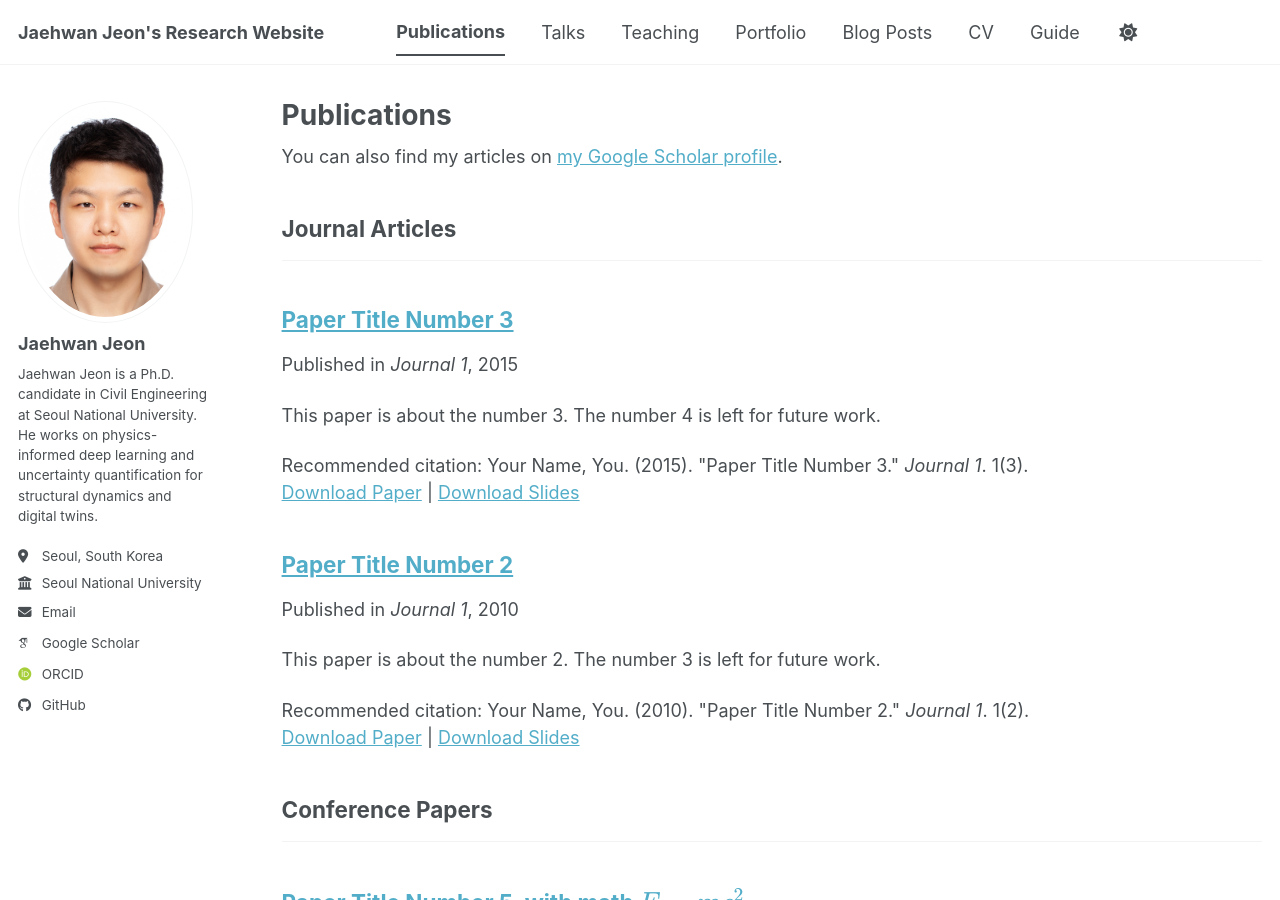
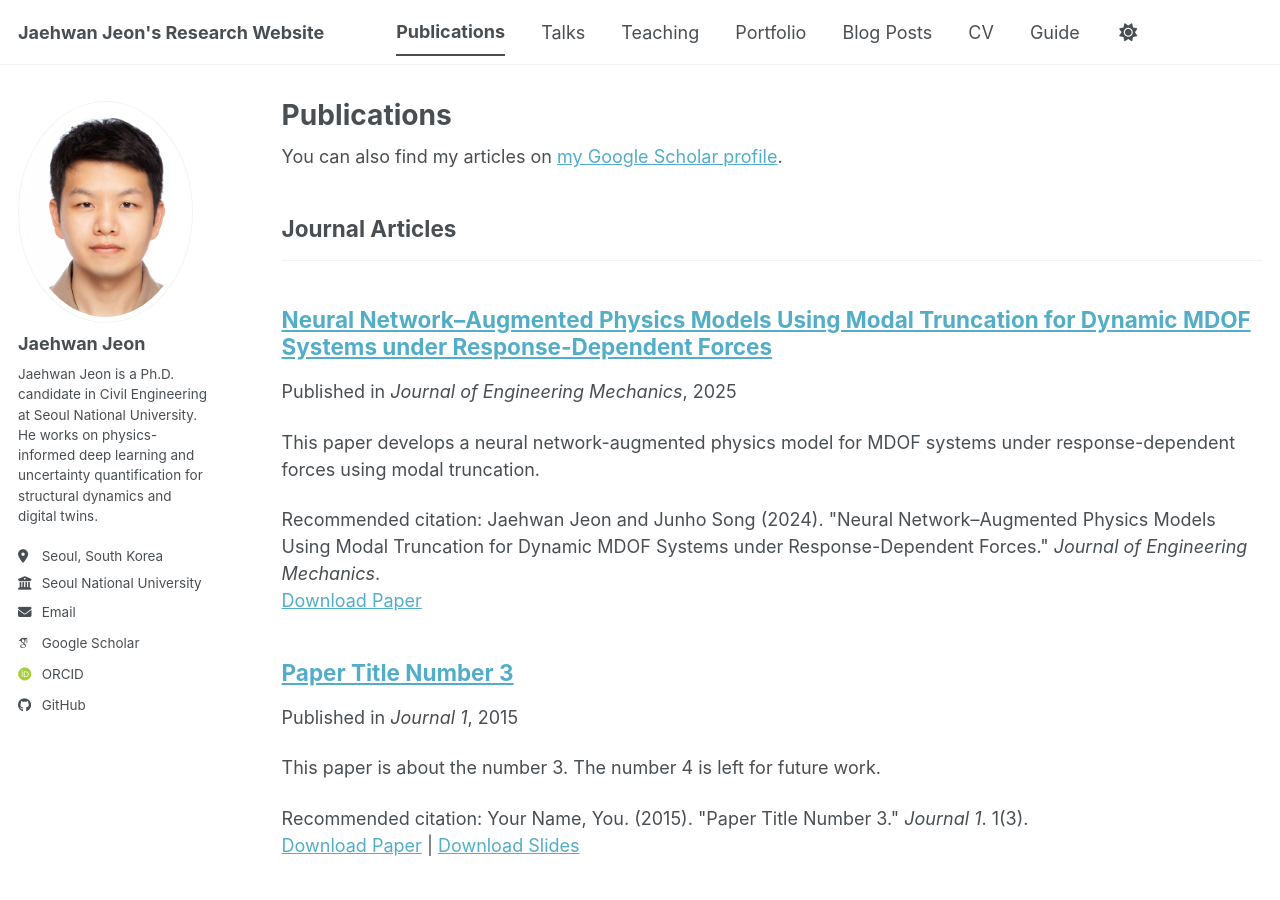
Before and after one commit to JaehwanJeon/JaehwanJeon.github.io, a Jekyll site: the page built from _pages/publications.html, in a window 1280 px wide and 900 px high. Built offline with Jekyll 4.4.1, drawn with Linux system fonts in a browser that asks for light colours; some web fonts are replaced; a script bundle is joined from its source files by our own code; library files that are not in the unit come from our copies; a file with an impossible date is left out.

Commit message:
Revise publication details for clarity and format
Updated the excerpt and citation format for clarity. Adjusted the date format to include the day.

```diff
--- a/_publications/2009-10-01-paper-title-number-1.md
+++ b/_publications/2009-10-01-paper-title-number-1.md
@@ -3,12 +3,10 @@ title: "Neural Network–Augmented Physics Models Using Modal Truncation for Dyn
 collection: publications
 category: manuscripts
 permalink: /publication/2024-nn-augmented-physics-models
-excerpt: 'This paper is about the number 1. The number 2 is left for future work.'
-date: 2025-01
+excerpt: "This paper develops a neural network-augmented physics model for MDOF systems under response-dependent forces using modal truncation."
+date: 2025-01-01
 venue: 'Journal of Engineering Mechanics'
-# slidesurl: 'https://academicpages.github.io/files/slides1.pdf'
 paperurl: 'https://doi.org/10.1061/JENMDT.EMENG-7845'
-# bibtexurl: ''
-citation: 'Jaehwan Jeon & Junho Song (2024). &quot;Neural Network–Augmented Physics Models Using Modal Truncation for Dynamic MDOF Systems under Response-Dependent Forces.&quot; <i>Journal of Engineering Mechanics</i>.'
+citation: 'Jaehwan Jeon and Junho Song (2024). "Neural Network–Augmented Physics Models Using Modal Truncation for Dynamic MDOF Systems under Response-Dependent Forces." <i>Journal of Engineering Mechanics</i>.'
 ---
 The contents above will be part of a list of publications, if the user clicks the link for the publication than the contents of section will be rendered as a full page, allowing you to provide more information about the paper for the reader. When publications are displayed as a single page, the contents of the above "citation" field will automatically be included below this section in a smaller font.
```
